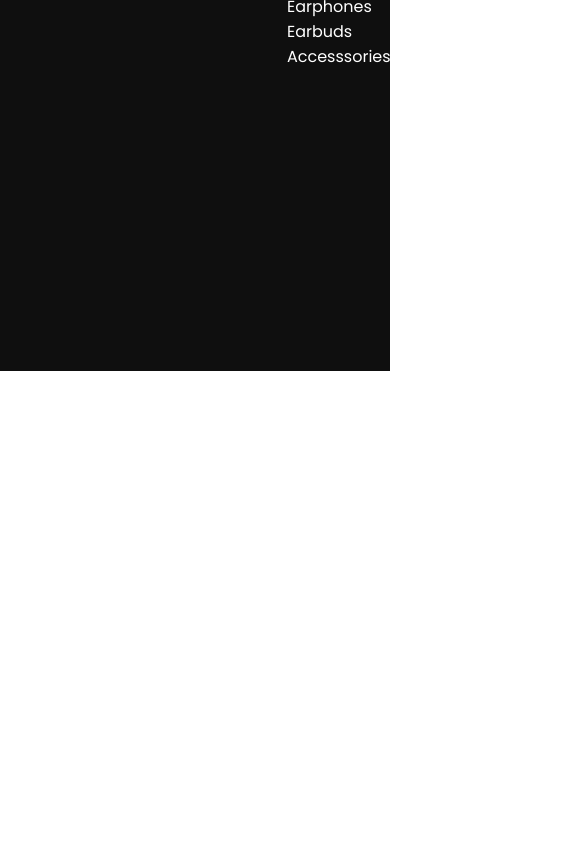
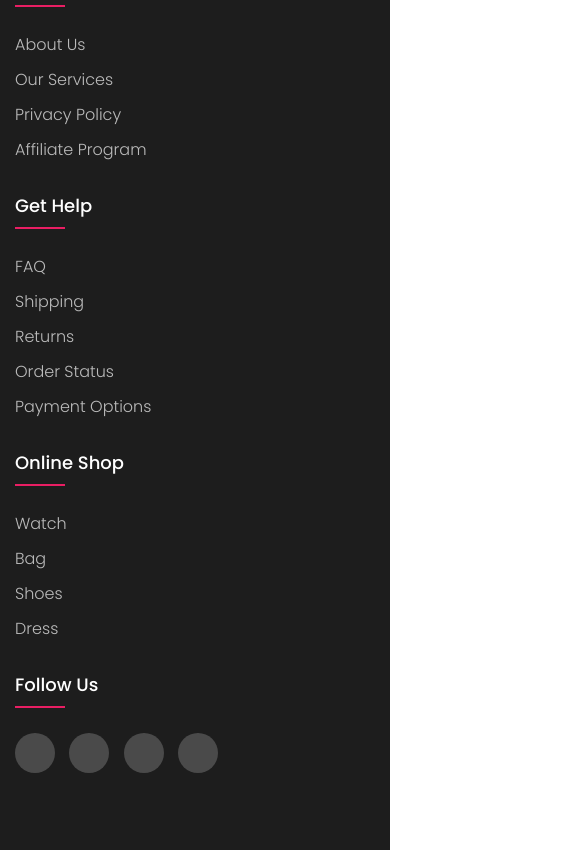
Before and after one commit to jeet1439/beats-landingpage, a plain HTML site: page index.html in a window 390 px wide. Shown: the part 5537-6387 px from the top of the page, 585 px wide, since content can reach past the window. Before the commit the page ends 5908 px from the top, so only its background shows below. Drawn offline with Linux system fonts and the light colour scheme.

Commit message:
html-css done

```diff
--- a/index.html
+++ b/index.html
@@ -130,36 +130,52 @@
                 <div class="price"><h3>Blue</h3><h4>N299K</h4></div>
                 <div class="shoppingbag"><img src="./icon/shoppingBag.png" alt=""></div></div>
             </div>
-
-            <section class="footer">
-                <div class="logo2"><img src="./images/beatsLogo.png" alt=""></div>
-                <div class="pcm">
-                    <h3>Products</h3>
-                    <li>Headphone</li>
-                    <li>Earphones</li>
-                    <li>Earbuds</li>
-                    <li>Accesssories</li>
-                </div>
-                <div class="pcm">
-                    <h3>Support</h3>
-                    <li>Product-Help</li>
-                    <li>Rejister</li>
-                    <li>Update</li>
-                    <li>provides</li>
-                </div>
-                <div class="mail">
-                    <div class="mailbox">
-                        <input type="email" id="fname" name="fname">
+        </div>
+    </div>
+    <footer>
+        <footer class="footer">
+            <div class="container1">
+                <div class="row">
+                    <div class="footer-col">
+                        <h4>company</h4>
+                        <ul>
+                            <li><a href="#">about us</a></li>
+                            <li><a href="#">our services</a></li>
+                            <li><a href="#">privacy policy</a></li>
+                            <li><a href="#">affiliate program</a></li>
+                        </ul>
                     </div>
-                    <div class="socials">
-                        <img src="./icon/facebook.png" alt="" srcset="">
-                        <img src="./icon/twitter.png" alt="" srcset="">
-                        <img src="./icon/instagram.png" alt="" srcset="">
-                        <img src="./icon/linkedin.png" alt="" srcset="">
+                    <div class="footer-col">
+                        <h4>get help</h4>
+                        <ul>
+                            <li><a href="#">FAQ</a></li>
+                            <li><a href="#">shipping</a></li>
+                            <li><a href="#">returns</a></li>
+                            <li><a href="#">order status</a></li>
+                            <li><a href="#">payment options</a></li>
+                        </ul>
+                    </div>
+                    <div class="footer-col">
+                        <h4>online shop</h4>
+                        <ul>
+                            <li><a href="#">watch</a></li>
+                            <li><a href="#">bag</a></li>
+                            <li><a href="#">shoes</a></li>
+                            <li><a href="#">dress</a></li>
+                        </ul>
+                    </div>
+                    <div class="footer-col">
+                        <h4>follow us</h4>
+                        <div class="social-links">
+                            <a href="#"><i class="fab fa-facebook-f"></i></a>
+                            <a href="#"><i class="fab fa-twitter"></i></a>
+                            <a href="#"><i class="fab fa-instagram"></i></a>
+                            <a href="#"><i class="fab fa-linkedin-in"></i></a>
+                        </div>
                     </div>
                 </div>
-            </section>
-        </div>
-    </div>
+            </div>
+       </footer>
+    </footer>
 </body>
 </html>
--- a/style.css
+++ b/style.css
@@ -330,7 +330,7 @@ max-width: 100%;
     }
 }
 .section5{
-    height: 300vh;
+    height: auto;
     background-color: #0f0f0f;
 }
 
@@ -384,16 +384,88 @@ max-width: 100%;
     top: -46%;
     left: 75%;
 }
+
+
+.container1{
+	max-width: 1170px;
+	margin:auto;
+}
+.row{
+	display: flex;
+	flex-wrap: wrap;
+}
+ul{
+	list-style: none;
+}
 .footer{
-    display: flex;
-    color: white;
-    position: absolute;
-    row-gap: 30px;
-    column-gap: 43%;
-    list-style: none;
+	background-color: #1d1d1d;
+    padding: 30px 0;
+}
+.footer-col{
+   width: 25%;
+   padding: 0 15px;
+}
+.footer-col h4{
+	font-size: 18px;
+	color: #ffffff;
+	text-transform: capitalize;
+	margin-bottom: 35px;
+	font-weight: 500;
+	position: relative;
+}
+.footer-col h4::before{
+	content: '';
+	position: absolute;
+	left:0;
+	bottom: -10px;
+	background-color: #e91e63;
+	height: 2px;
+	box-sizing: border-box;
+	width: 50px;
+}
+.footer-col ul li:not(:last-child){
+	margin-bottom: 10px;
+}
+.footer-col ul li a{
+	font-size: 16px;
+	text-transform: capitalize;
+	color: #ffffff;
+	text-decoration: none;
+	font-weight: 300;
+	color: #bbbbbb;
+	display: block;
+	transition: all 0.3s ease;
+}
+.footer-col ul li a:hover{
+	color: #ffffff;
+	padding-left: 8px;
+}
+.footer-col .social-links a{
+	display: inline-block;
+	height: 40px;
+	width: 40px;
+	background-color: rgba(255,255,255,0.2);
+	margin:0 10px 10px 0;
+	text-align: center;
+	line-height: 40px;
+	border-radius: 50%;
+	color: #ffffff;
+	transition: all 0.5s ease;
+}
+.footer-col .social-links a:hover{
+	color: #24262b;
+	background-color: #ffffff;
+}
 
+/*responsive*/
+@media(max-width: 767px){
+  .footer-col{
+    width: 50%;
+    margin-bottom: 30px;
 }
-.pcm li{
-    width: 150px;
-    gap: 30px;
 }
+@media(max-width: 574px){
+  .footer-col{
+    width: 100%;
+}
+}
```
